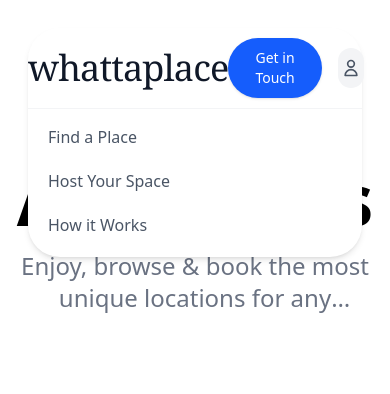
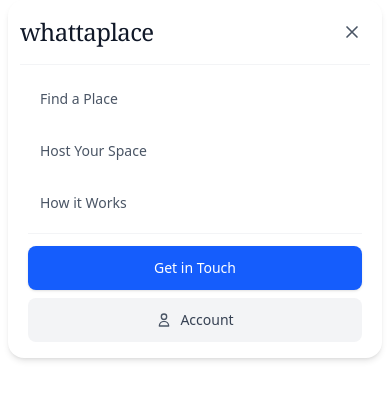
Before and after one commit to DEVESH1709/Placely, a Next.js app: page / in a window 390 px wide. Both pictures are taken after a click on the button "Toggle mobile menu". Shown: the top 394 px of the page. Built offline with nearby package versions, Linux system fonts and the light colour scheme.

Commit message:
Enhance Header component with mobile menu functionality and improve layout responsiveness

```diff
--- a/components/Header.tsx
+++ b/components/Header.tsx
@@ -5,6 +5,7 @@ import Link from "next/link";
 export default function Header() {
   const [isVisible, setVisible] = useState(true);
   const [lastScrollY, setLastScrollY] = useState(0);
+  const [isMobileMenuOpen, setIsMobileMenuOpen] = useState(false);
 
   useEffect(() => {
     const controlHeader = () => {
@@ -21,54 +22,58 @@ export default function Header() {
     return () => window.removeEventListener("scroll", controlHeader);
   }, [lastScrollY]);
 
+  const toggleMobileMenu = () => {
+    setIsMobileMenuOpen(!isMobileMenuOpen);
+  };
+
   return (
     <header
-      className={`bg-white shadow-md m-7 rounded-4xl fixed top-0 left-0 right-0 z-50 transition-all duration-300 ease-in-out ${
+      className={`bg-white shadow-md mx-2 sm:mx-4 md:mx-7 rounded-2xl sm:rounded-3xl md:rounded-4xl fixed top-0 left-0 right-0 z-50 transition-all duration-300 ease-in-out ${
         isVisible
           ? "transform translate-y-0 opacity-100"
           : "transform -translate-y-full opacity-0 pointer-events-none"
       }`}
     >
-      <div className="max-w-8xl mx-auto  sm:px-4 lg:px-6 ">
-        <div className="flex justify-between items-center h-20">
+      <div className="max-w-8xl mx-auto px-3 sm:px-4 lg:px-6">
+        <div className="flex justify-between items-center h-16 sm:h-18 md:h-20">
           <div className="flex-shrink-0">
             <Link
               href="/"
-              className="text-4xl font-serif font-medium text-gray-900 tracking-tight"
+              className="text-2xl sm:text-3xl md:text-4xl font-serif font-medium text-gray-900 tracking-tight"
             >
               whattaplace
             </Link>
           </div>
 
-          <nav className="hidden md:flex space-x-12">
+          <nav className="hidden lg:flex space-x-6 xl:space-x-12">
             <Link
               href="/find-a-place"
-              className="text-gray-600 hover:text-gray-900 text-base font-medium transition-colors duration-200"
+              className="text-gray-600 hover:text-gray-900 text-sm xl:text-base font-medium transition-colors duration-200 whitespace-nowrap"
             >
               Find a Place
             </Link>
 
             <Link
               href="/host-your-space"
-              className="text-gray-600 hover:text-gray-900 text-base font-medium transition-colors duration-200"
+              className="text-gray-600 hover:text-gray-900 text-sm xl:text-base font-medium transition-colors duration-200 whitespace-nowrap"
             >
               Host Your Space
             </Link>
             <Link
               href="/how-it-works"
-              className="text-gray-600 hover:text-gray-900 text-base font-medium transition-colors duration-200"
+              className="text-gray-600 hover:text-gray-900 text-sm xl:text-base font-medium transition-colors duration-200 whitespace-nowrap"
             >
               How it Works
             </Link>
           </nav>
-          <div className="flex items-center space-x-4">
-            <button className="bg-blue-600 hover:bg-blue-700 text-white px-5 py-2.5 rounded-full text-sm font-medium transition-all duration-200 shadow-sm hover:shadow-md">
+          <div className="flex items-center space-x-2 sm:space-x-3 md:space-x-4">
+            <button className="hidden sm:block bg-blue-600 hover:bg-blue-700 text-white px-3 sm:px-4 md:px-5 py-2 sm:py-2.5 rounded-full text-xs sm:text-sm font-medium transition-all duration-200 shadow-sm hover:shadow-md">
               Get in Touch
             </button>
 
-            <button className="w-10 h-10 bg-gray-100 hover:bg-gray-200 rounded-full flex items-center justify-center transition-colors duration-200">
+            <button className="hidden sm:flex w-8 h-8 sm:w-9 sm:h-9 md:w-10 md:h-10 bg-gray-100 hover:bg-gray-200 rounded-full items-center justify-center transition-colors duration-200">
               <svg
-                className="w-5 h-5 text-gray-600"
+                className="w-4 h-4 sm:w-5 sm:h-5 text-gray-600"
                 fill="none"
                 stroke="currentColor"
                 viewBox="0 0 24 24"
@@ -81,43 +86,90 @@ export default function Header() {
                 />
               </svg>
             </button>
-            <button className="md:hidden p-2 rounded-md text-gray-600 hover:text-gray-900 hover:bg-gray-100">
+            <button
+              className="lg:hidden p-2 rounded-md text-gray-600 hover:text-gray-900 hover:bg-gray-100 transition-colors duration-200"
+              onClick={toggleMobileMenu}
+              aria-label="Toggle mobile menu"
+            >
               <svg
-                className="h-6 w-6"
+                className={`h-5 w-5 sm:h-6 sm:w-6 transform transition-transform duration-200 ${
+                  isMobileMenuOpen ? 'rotate-90' : ''
+                }`}
                 fill="none"
                 viewBox="0 0 24 24"
                 stroke="currentColor"
               >
+                {isMobileMenuOpen ? (
+                  <path
+                    strokeLinecap="round"
+                    strokeLinejoin="round"
+                    strokeWidth={2}
+                    d="M6 18L18 6M6 6l12 12"
+                  />
+                ) : (
                   <path
                     strokeLinecap="round"
                     strokeLinejoin="round"
                     strokeWidth={2}
                     d="M4 6h16M4 12h16M4 18h16"
                   />
+                )}
               </svg>
             </button>
           </div>
         </div>
-        <div className="md:hidden border-t border-gray-100">
-          <div className="px-2 pt-2 pb-3 space-y-1">
+
+        {/* Mobile Menu */}
+        <div className={`lg:hidden border-t border-gray-100 transition-all duration-300 ease-in-out ${
+          isMobileMenuOpen
+            ? 'max-h-96 opacity-100'
+            : 'max-h-0 opacity-0 overflow-hidden'
+        }`}>
+          <div className="px-2 pt-3 pb-4 space-y-2">
             <Link
               href="/find-a-place"
-              className="text-gray-600 hover:text-gray-900 block px-3 py-2 text-base font-medium"
+              className="text-gray-600 hover:text-gray-900 hover:bg-gray-50 block px-3 py-3 text-sm sm:text-base font-medium rounded-lg transition-colors duration-200"
+              onClick={() => setIsMobileMenuOpen(false)}
             >
               Find a Place
             </Link>
             <Link
               href="/host-your-space"
-              className="text-gray-600 hover:text-gray-900 block px-3 py-2 text-base font-medium"
+              className="text-gray-600 hover:text-gray-900 hover:bg-gray-50 block px-3 py-3 text-sm sm:text-base font-medium rounded-lg transition-colors duration-200"
+              onClick={() => setIsMobileMenuOpen(false)}
             >
               Host Your Space
             </Link>
             <Link
               href="/how-it-works"
-              className="text-gray-600 hover:text-gray-900 block px-3 py-2 text-base font-medium"
+              className="text-gray-600 hover:text-gray-900 hover:bg-gray-50 block px-3 py-3 text-sm sm:text-base font-medium rounded-lg transition-colors duration-200"
+              onClick={() => setIsMobileMenuOpen(false)}
             >
               How it Works
             </Link>
+
+            {/* Mobile CTA buttons */}
+            <div className="pt-3 border-t border-gray-100 space-y-2">
+              <button className="w-full bg-blue-600 hover:bg-blue-700 text-white px-4 py-3 rounded-lg text-sm font-medium transition-all duration-200 shadow-sm hover:shadow-md">
+                Get in Touch
+              </button>
+              <button className="w-full bg-gray-100 hover:bg-gray-200 text-gray-700 px-4 py-3 rounded-lg text-sm font-medium transition-colors duration-200 flex items-center justify-center space-x-2">
+                <svg
+                  className="w-4 h-4 text-gray-600"
+                  fill="none"
+                  stroke="currentColor"
+                  viewBox="0 0 24 24"
+                >
+                  <path
+                    strokeLinecap="round"
+                    strokeLinejoin="round"
+                    strokeWidth={2}
+                    d="M16 7a4 4 0 11-8 0 4 4 0 018 0zM12 14a7 7 0 00-7 7h14a7 7 0 00-7-7z"
+                  />
+                </svg>
+                <span>Account</span>
+              </button>
+            </div>
           </div>
         </div>
       </div>
```
Lines whose indentation alone changed are shown as unchanged.
